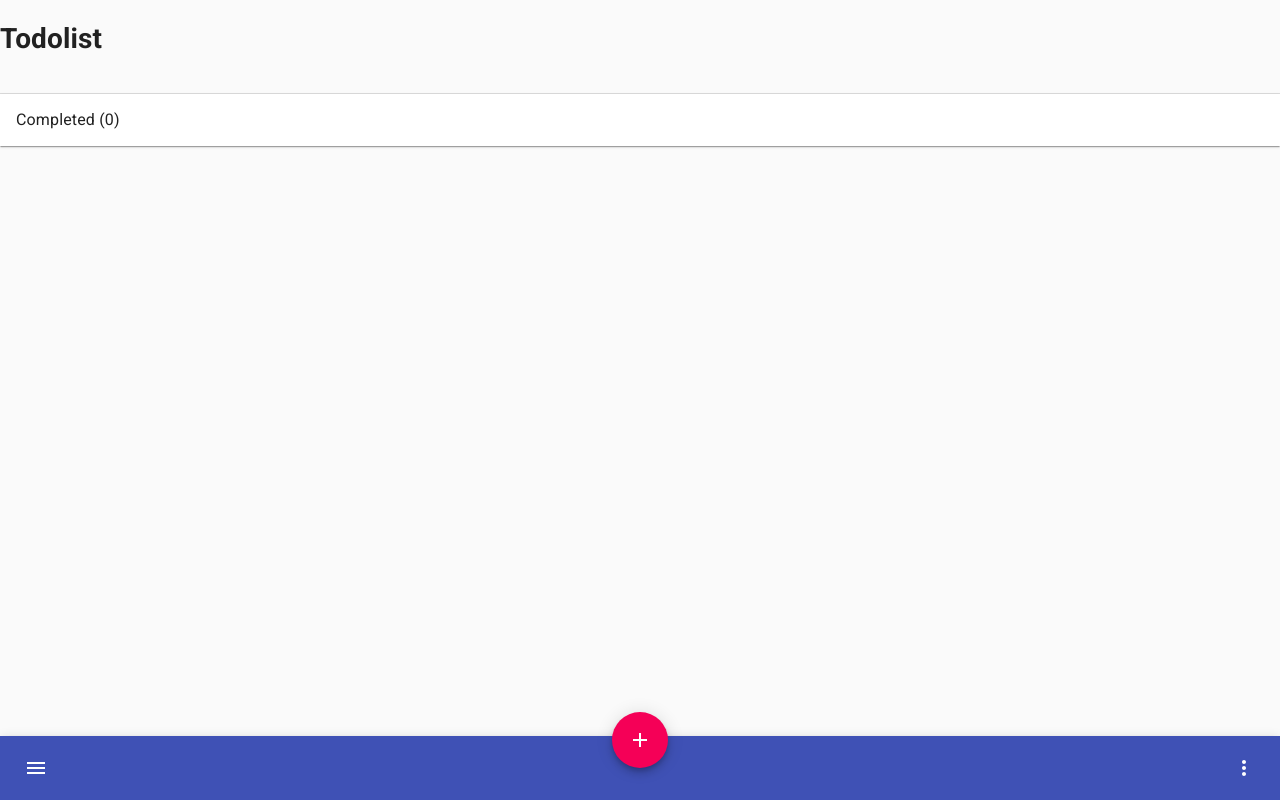
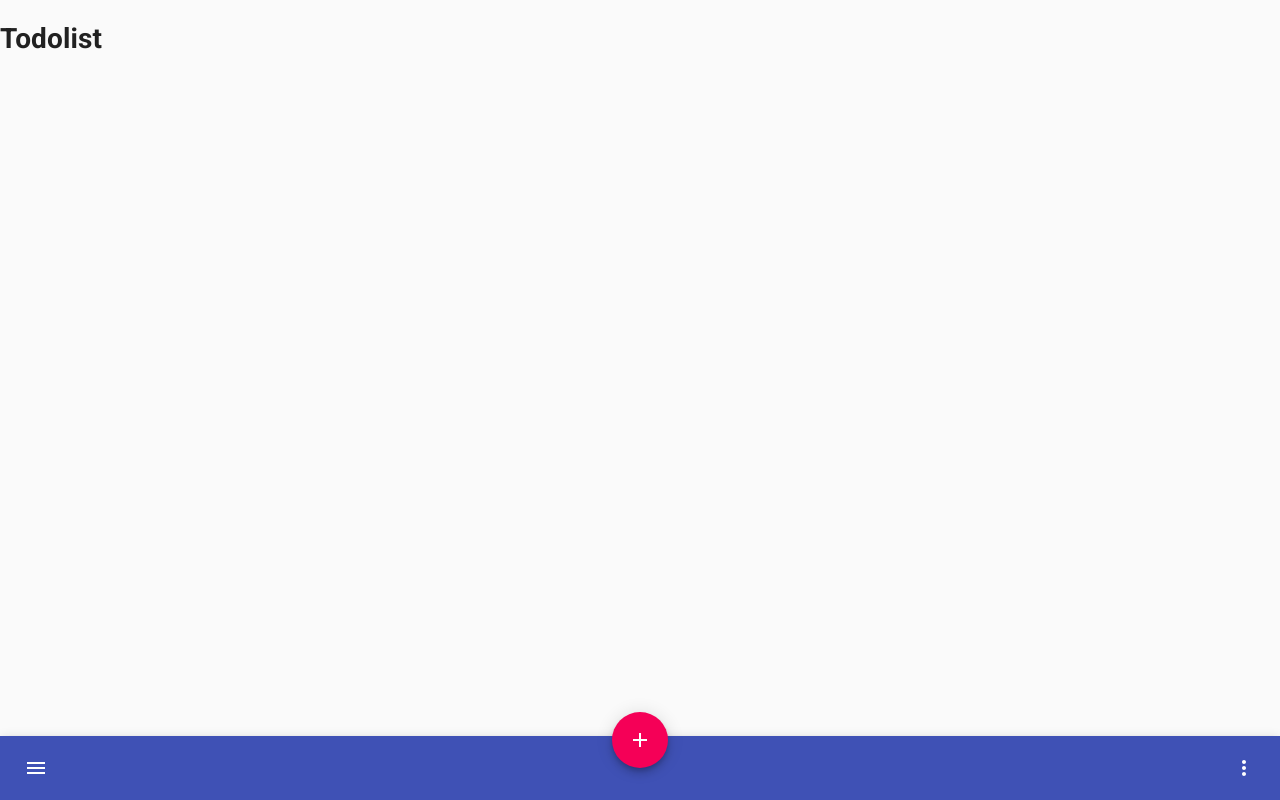
Before and after one commit to BuiKiem/todolist, a React (Create React App) app: page / in a window 1280 px wide. Built offline with nearby package versions, Linux system fonts and the light colour scheme.

Commit message:
remove usage of 'CompleteTodoList' component

```diff
--- a/src/App.tsx
+++ b/src/App.tsx
@@ -3,20 +3,18 @@ import { CssBaseline, StylesProvider } from "@material-ui/core";
 import { useSelector } from "react-redux";
 
 import { OnGoingTodoList } from "./components/OnGoingTodoList/OnGoingTodoList";
-import { CompletedTodoList } from "./components/CompleteTodoList/CompletedTodoList";
 import { AppBar } from "./components/AppBar/AppBar";
+
 import { RootState } from "./reducers";
 
 function App() {
   const todos = useSelector((state: RootState) => state.todos);
-  const onGoingTodos = todos.filter((todo) => !todo.complete);
-  const completedTodos = todos.filter((todo) => todo.complete);
+
   return (
     <StylesProvider injectFirst>
       <CssBaseline />
       <h1>Todolist</h1>
-      <OnGoingTodoList todos={onGoingTodos} />
-      <CompletedTodoList todos={completedTodos} />
+      <OnGoingTodoList todos={todos} />
       <AppBar />
     </StylesProvider>
   );
--- a/src/components/OnGoingTodoList/OnGoingTodoList.tsx
+++ b/src/components/OnGoingTodoList/OnGoingTodoList.tsx
@@ -2,7 +2,12 @@ import React from "react";
 import { useDispatch } from "react-redux";
 
 import { TodoItem } from "../TodoItem/TodoItem";
-import { List } from "@material-ui/core";
+import {
+  ExpansionPanel,
+  ExpansionPanelSummary,
+  List,
+  Typography,
+} from "@material-ui/core";
 
 import { toggleTask } from "../../reducers/todos";
 
@@ -12,9 +17,14 @@ interface IProps {
 
 export const OnGoingTodoList: React.FC<IProps> = ({ todos }) => {
   const dispatch = useDispatch();
+
+  const onGoingTodos = todos.filter((todo) => !todo.complete);
+  const completedTodos = todos.filter((todo) => todo.complete);
+
   return (
+    <div>
       <List>
-      {todos.map((todo) => (
+        {onGoingTodos.map((todo) => (
           <TodoItem
             key={todo.text}
             todo={todo}
@@ -22,5 +32,25 @@ export const OnGoingTodoList: React.FC<IProps> = ({ todos }) => {
           />
         ))}
       </List>
+
+      {completedTodos.length > 0 && (
+        <ExpansionPanel>
+          <ExpansionPanelSummary>
+            <Typography variant="subtitle1">
+              Completed ({completedTodos.length})
+            </Typography>
+          </ExpansionPanelSummary>
+          <List>
+            {completedTodos.map((todo) => (
+              <TodoItem
+                key={todo.text}
+                todo={todo}
+                toggleTask={() => dispatch(toggleTask(todo.text))}
+              />
+            ))}
+          </List>
+        </ExpansionPanel>
+      )}
+    </div>
   );
 };
```
Lines whose indentation alone changed are shown as unchanged.
